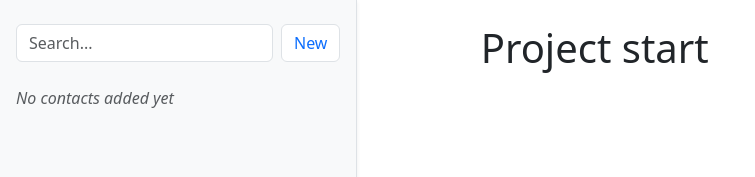
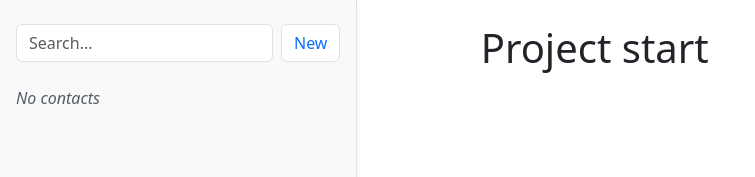
Before and after one commit to salhi50/contacts-app, a React (Create React App) app: page / in a window 1280 px wide. Shown: the top 177 px of the page, without its empty margins (0-755 px from the left). Built offline with nearby package versions, Linux system fonts and the light colour scheme.

Commit message:
Add search functionality for contacts

```diff
--- a/src/components/ContactList.tsx
+++ b/src/components/ContactList.tsx
@@ -9,7 +9,7 @@ interface ContactListProps {
 const ContactList: React.FC<ContactListProps> = ({ list }) => {
   return list.length === 0 ? (
     <p className="text-muted px-3">
-      <i>No contacts added yet</i>
+      <i>No contacts</i>
     </p>
   ) : (
     <ul className="list-unstyled">
--- a/src/contacts.ts
+++ b/src/contacts.ts
@@ -25,3 +25,7 @@ export function createNewContact(): Contact {
   updateContacts(getContacts().concat(newContact));
   return newContact;
 }
+
+export function filterByUsername(username: Contact["username"]): Contact[] {
+  return getContacts().filter((c) => c.username.toLowerCase().includes(username.toLowerCase()));
+}
--- a/src/loaders.ts
+++ b/src/loaders.ts
@@ -1,8 +1,13 @@
 import { LoaderFunction, redirect } from "react-router-dom";
-import { getContacts } from "./contacts";
+import { filterByUsername, getContacts } from "./contacts";
 
-export const contactsListLoader: LoaderFunction = async () => {
-  return getContacts();
+export const contactsListLoader: LoaderFunction = async ({ request }) => {
+  const url = new URL(request.url);
+  const query = url.searchParams.get("search");
+  return {
+    contacts: query ? filterByUsername(query) : getContacts(),
+    query,
+  };
 };
 
 export const contactLoader: LoaderFunction = async ({ params }) => {
--- a/src/routes/Root.tsx
+++ b/src/routes/Root.tsx
@@ -1,17 +1,32 @@
 import React from "react";
-import { Form, Outlet, useLoaderData } from "react-router-dom";
+import { Form, Outlet, useLoaderData, useSubmit } from "react-router-dom";
 import Button from "../components/Button";
 import ContactList from "../components/ContactList";
 import { Contact } from "../contacts";
 
-export const Search: React.FC = () => {
+export const Search: React.FC<{ query: string | null }> = ({ query }) => {
+  const submit = useSubmit();
+  const ref = React.useRef<HTMLInputElement | null>(null);
+  const handleChange = (e: React.ChangeEvent<HTMLInputElement>) => {
+    submit(e.target.form, {
+      replace: true,
+    });
+  };
+
+  React.useEffect(() => {
+    if (query === null && ref.current) ref.current.value = "";
+  }, [query]);
+
   return (
-    <Form>
+    <Form method="GET">
       <input
         type="search"
         placeholder="Search..."
         className="form-control"
         name="search"
+        onChange={handleChange}
+        defaultValue={query || ""}
+        ref={ref}
       />
     </Form>
   );
@@ -33,7 +48,7 @@ export const NewContactButton: React.FC = () => {
 };
 
 const Root: React.FC = () => {
-  const contacts = useLoaderData() as Contact[];
+  const loader = useLoaderData() as { contacts: Contact[]; query: string };
   return (
     <>
       <div className="d-block d-md-flex flex-wrap">
@@ -42,10 +57,10 @@ const Root: React.FC = () => {
           className="bg-light vh-100 py-4 border-end shadow-sm"
         >
           <div className="hstack gap-2 mb-4 px-3">
-            <Search />
+            <Search query={loader.query} />
             <NewContactButton />
           </div>
-          <ContactList list={contacts} />
+          <ContactList list={loader.contacts} />
         </aside>
         <div
           className="flex-grow-1 my-4 container"
```
